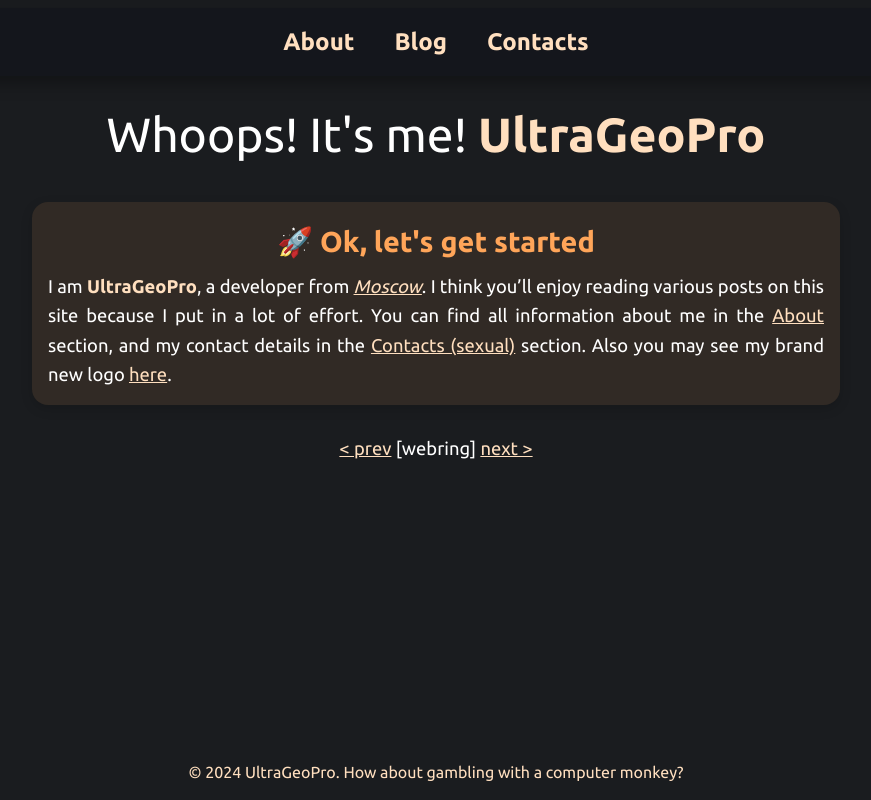
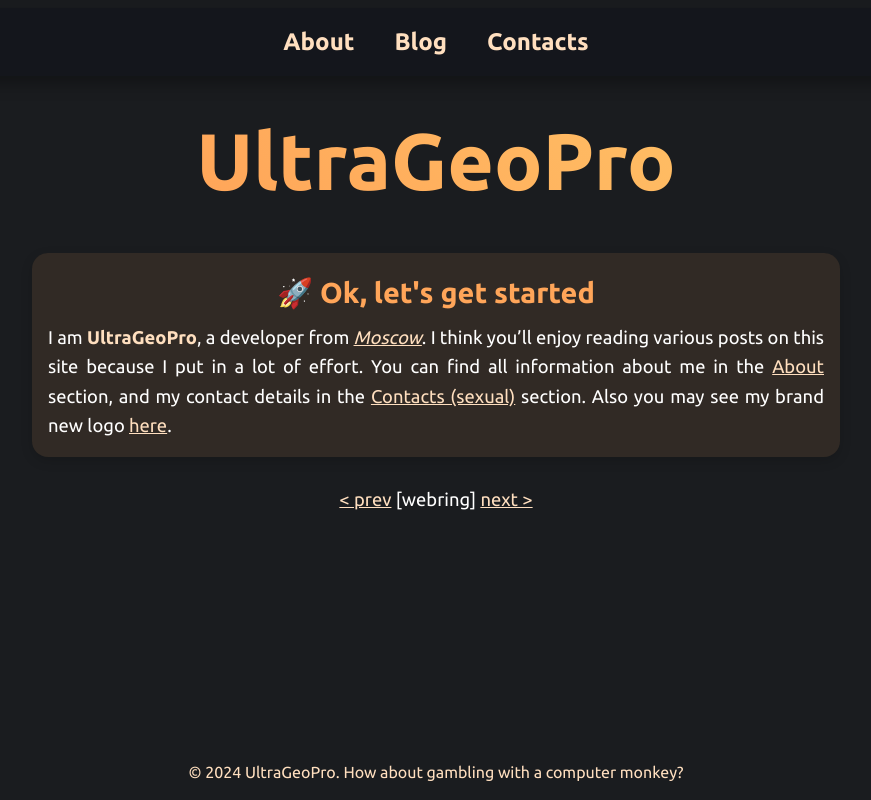
Before and after one commit to ultrageopro/ultrageosite, an Astro site: page / in a window 1280 px wide. Shown: the whole page, without its empty margins (204-1075 px from the left). Built offline with nearby package versions, Linux system fonts and the light colour scheme; Astro itself is replaced by a stand-in of ours.

Commit message:
feat: main header

```diff
--- a/src/layouts/Layout.astro
+++ b/src/layouts/Layout.astro
@@ -50,6 +50,12 @@ const { title, description } = Astro.props;
 		--accent-dark: 204, 108, 37;
 		--accent-light-hover: 255, 209, 108;
 		--button-background: 20, 22, 28;
+		--accent-gradient: linear-gradient(
+			45deg,
+			rgb(var(--accent)),
+			rgb(var(--accent-light-hover)) 50%,
+			rgb(var(--accent-light)) 100%
+		);
 	}
 
 	@font-face {
--- a/src/pages/index.astro
+++ b/src/pages/index.astro
@@ -5,7 +5,7 @@ import SuperBlock from '../components/SuperBlock.astro';
 
 <Layout title="UltraGeoSite" description="Hello my name is Ultrageopro I want to live in Uganda">
   <main class="mx-auto p-4 text-white leading-relaxed">
-	<h1>Whoops! It's me! <strong class="accent-text">UltraGeoPro</strong></h1>
+	<h1><strong class="text-gradient">UltraGeoPro</strong></h1>
     <SuperBlock>
 		<span slot="header">🚀 Ok, let's get started</span>
 		I am <strong class="accent-text font-bold">UltraGeoPro</strong>, a developer from
@@ -30,9 +30,32 @@ import SuperBlock from '../components/SuperBlock.astro';
 	}
 
 	h1 {
-	  font-size: clamp(2rem, 5vw + 1rem, 3rem);
+	  font-size: clamp(3.5rem, 5vw + 1rem, 5.5rem);
 	  text-align: center;
-	  margin-bottom: 0.5vh + 0.5vw;
-	  margin-top: 0.5vh + 0.5vw;
+	  margin-bottom: 1vh + 1vw;
+	  margin-top: 1vh + 1vw;
+	}
+
+	.text-gradient {
+		font-weight: bold;
+		background-image: var(--accent-gradient);
+		-webkit-background-clip: text;
+		-webkit-text-fill-color: transparent;
+		background-size: 400%;
+		background-position: 0%;
+		animation: gradient-animation 5s infinite cubic-bezier(0.86, 0, 0.07, 1);
+	}
+
+	/* Beautiful animation	 */
+	@keyframes gradient-animation {
+	0% {
+		background-position: 0% 50%;
+	}
+	50% {
+		background-position: 100% 50%;
+	}
+	100% {
+		background-position: 0% 50%;
+	}
 	}
   </style>
```
